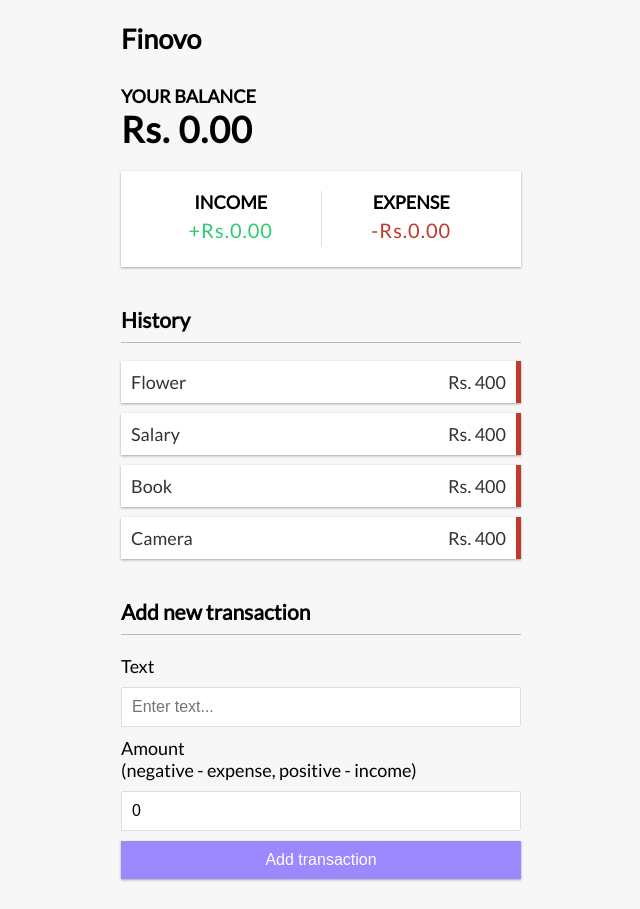
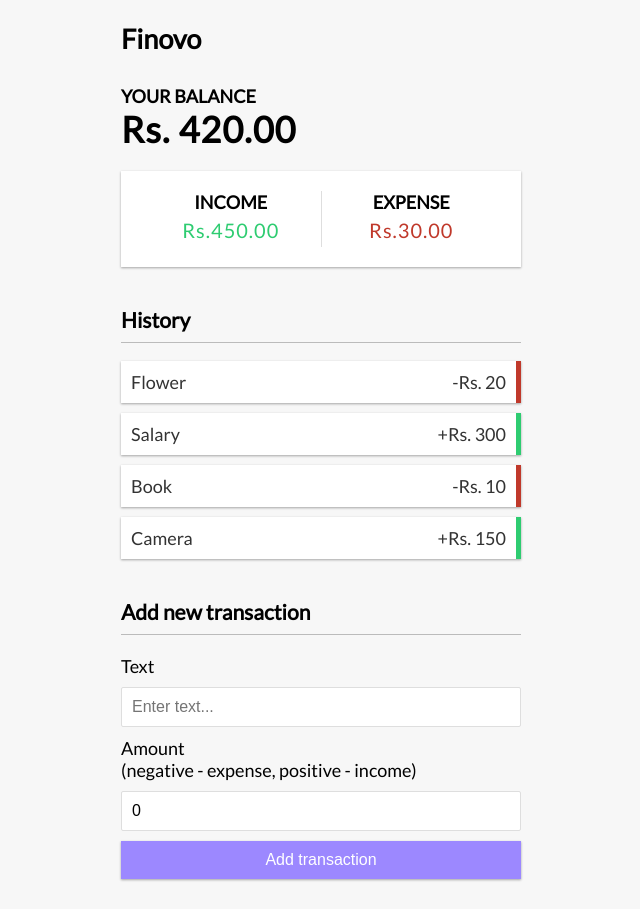
Before and after one commit to heyymohit/Finovo, a React (Create React App) app in the folder client/: page / in a window 1280 px wide. Shown: the whole page, without its empty margins (319-959 px from the left). Built offline with nearby package versions, Linux system fonts and the light colour scheme.

Commit message:
Integrate GlobalContext into remaining components; add delete feature

```diff
--- a/client/src/components/Balance.js
+++ b/client/src/components/Balance.js
@@ -1,10 +1,18 @@
-import React from 'react'
+import React, { useContext } from 'react'
+
+import { GlobalContext } from '../context/GlobalState';
 
 export const Balance = () => {
+    const { transactions } = useContext(GlobalContext);
+    const amounts = transactions.map(transaction => transaction.amount);
+
+    const total = amounts.reduce((acc, item) => (acc += item), 0).toFixed(2);
+
+
     return (
         <>
             <h4>Your Balance</h4>
-            <h1>Rs. 0.00</h1>
+            <h1>Rs. {total}</h1>
         </>
     )
 }
--- a/client/src/components/IncomeExpense.js
+++ b/client/src/components/IncomeExpense.js
@@ -1,15 +1,30 @@
-import React from 'react'
+import React, { useContext } from 'react'
+import { GlobalContext } from '../context/GlobalState';
 
 export const IncomeExpense = () => {
+    const { transactions } = useContext(GlobalContext);
+
+    const amounts = transactions.map(transaction => transaction.amount);
+
+    const income = amounts
+        .filter(item => item > 0)
+        .reduce((acc, item) => (acc += item), 0)
+        .toFixed(2);
+
+    const expense = (
+        amounts.filter(item => item < 0).reduce((acc, item) => (acc += item), 0) *
+        -1
+    ).toFixed(2);
+
     return (
         <div className="inc-exp-container">
             <div>
                 <h4>Income</h4>
-                <p id="money-plus" className="money plus">+Rs.0.00</p>
+                <p id="money-plus" className="money plus">Rs.{income}</p>
             </div>
             <div>
                 <h4>Expense</h4>
-                <p id="money-minus" className="money minus">-Rs.0.00</p>
+                <p id="money-minus" className="money minus">Rs.{expense}</p>
             </div>
         </div>
     )
--- a/client/src/components/Transaction.js
+++ b/client/src/components/Transaction.js
@@ -1,9 +1,12 @@
-import React from "react";
+import React, { useContext } from 'react'
+import { GlobalContext } from '../context/GlobalState';
 
 export const Transaction = ({ transaction }) => {
+    const { deleteTransaction } = useContext(GlobalContext);
+    const sign = transaction.amount < 0 ? '-' : '+';
     return (
-        <li className="minus">
-            {transaction.text}<span>Rs. 400</span><button className="delete-btn">x</button>
+        <li className={transaction.amount < 0 ? 'minus' : 'plus'}>
+            {transaction.text}<span>{sign}Rs. {Math.abs(transaction.amount)}</span><button className="delete-btn" onClick={() => deleteTransaction(transaction.id)}>x</button>
         </li>
     )
 }
--- a/client/src/context/AppReducer.js
+++ b/client/src/context/AppReducer.js
@@ -1,5 +1,10 @@
 export default (state, action) => {
     switch (action.type) {
+        case 'DELETE_TRANSACTION':
+            return {
+                ...state,
+                transactions: state.transactions.filter(transaction => transaction.id != action.payload)
+            }
         default:
             return state;
     }
--- a/client/src/context/GlobalState.js
+++ b/client/src/context/GlobalState.js
@@ -18,9 +18,17 @@ export const GlobalContext = createContext(initialState);
 export const GlobalProvider = ({ children }) => {
     const [state, dispatch] = useReducer(AppReducer, initialState);
 
+    //Actions
+    function deleteTransaction(id) {
+        dispatch({
+            type: 'DELETE_TRANSACTION',
+            payload: id
+        });
+    }
     return (
         <GlobalContext.Provider value={{
-            transactions: state.transactions
+            transactions: state.transactions,
+            deleteTransaction
         }}>
             {children}
         </GlobalContext.Provider>
```
